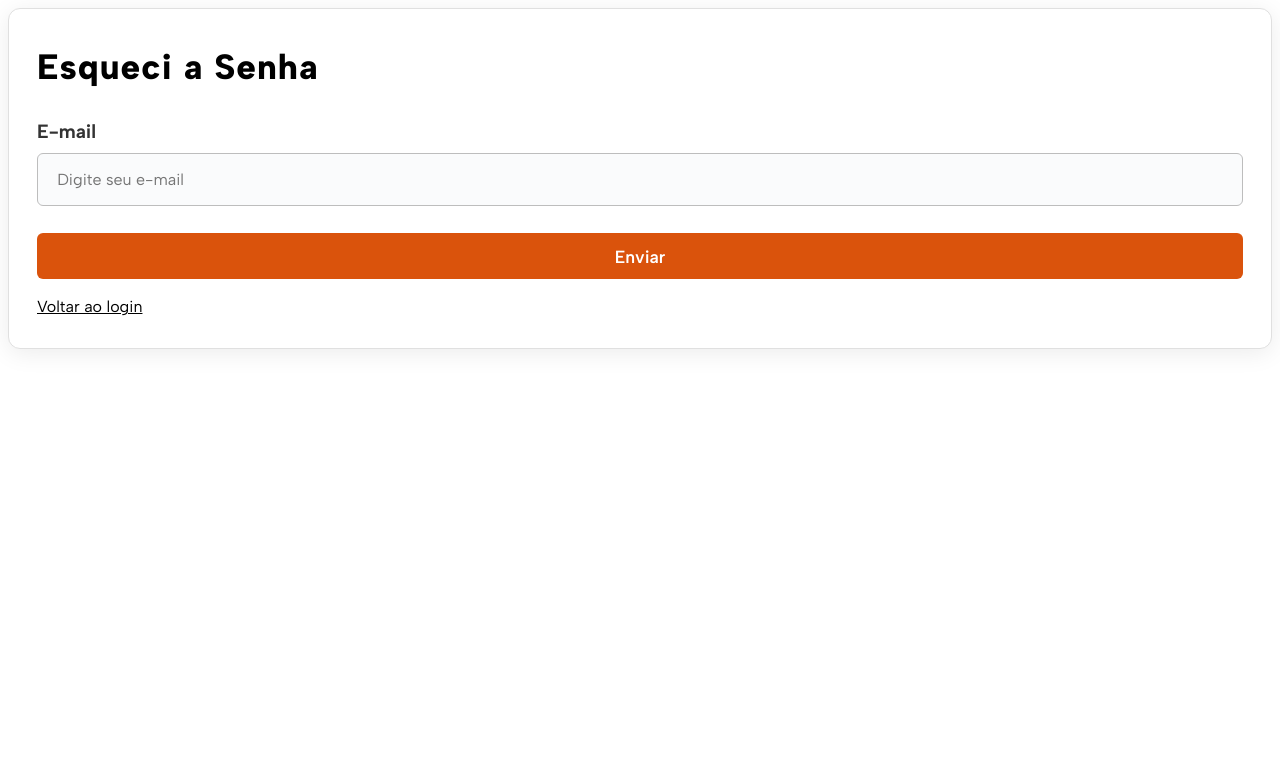
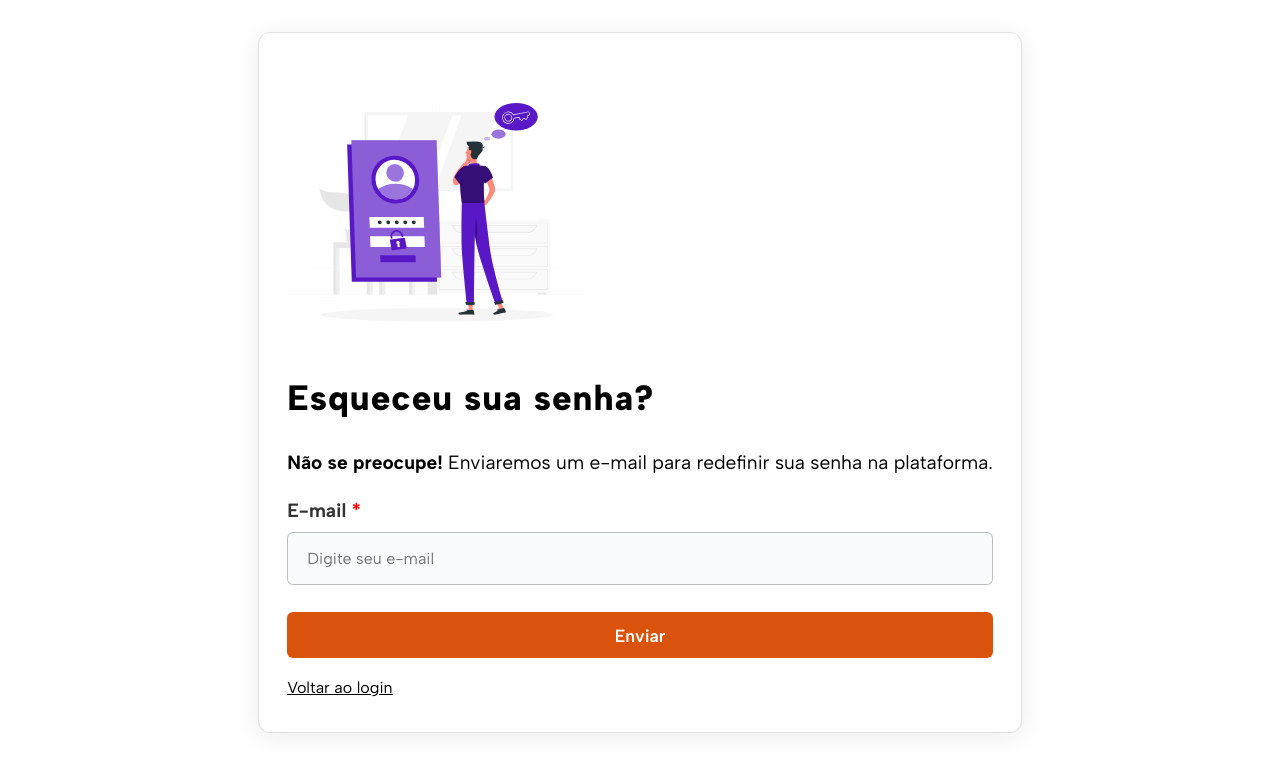
Before and after one commit to TheBugs-io/cadeasala-front, a React (Vite) app: page /forgot-password in a window 1280 px wide. Shown: the top 772 px of the page. Built offline with nearby package versions, Linux system fonts and the light colour scheme.

Commit message:
fix: passing image to container and using link react-router-dom

```diff
--- a/src/app/Features/ForgotPassword/ForgotPasswordForm.jsx
+++ b/src/app/Features/ForgotPassword/ForgotPasswordForm.jsx
@@ -1,5 +1,7 @@
 import { useState } from "react";
 import "../../styles/Login.css";
+import { Link } from "react-router-dom";
+import forgotPassword from "../../assets/forgot/Forgot password-rafiki.svg";
 
 const ForgotPasswordForm = ({ onLogin }) => {
   const [email, setEmail] = useState("");
@@ -10,11 +12,14 @@ const ForgotPasswordForm = ({ onLogin }) => {
   };
 
   return (
+    <div className="login-container">
     <form onSubmit={handleSubmit} className="form-container">
-      <div className="form-title">Esqueci a Senha</div>
+      <img src={forgotPassword} className="image-forms-container"></img>
+      <div className="form-title">Esqueceu sua senha?</div>
+      <p className="form-paragraph"><b>Não se preocupe!</b> Enviaremos um e-mail para redefinir sua senha na plataforma.</p>
       <div className="form-group">
         <label htmlFor="email" className="form-label">
-          E-mail
+          E-mail <span>*</span>
         </label>
         <input
           className="form-input"
@@ -30,11 +35,12 @@ const ForgotPasswordForm = ({ onLogin }) => {
         Enviar
       </button>
       <div className="form-link-group">
-        <button type="button" onClick={onLogin} className="form-link">
+        <Link to="/login" className="form-link">
           Voltar ao login
-        </button>
+        </Link>
       </div>
     </form>
+    </div>
   );
 };
 
--- a/src/app/Features/RegisterPage/RegisterForm.jsx
+++ b/src/app/Features/RegisterPage/RegisterForm.jsx
@@ -1,5 +1,6 @@
 import { useState } from "react";
 import "../../styles/Login.css";
+import { Link } from "react-router-dom";
 
 const RegisterForm = ({ onLogin }) => {
   const [email, setEmail] = useState("");
@@ -11,6 +12,7 @@ const RegisterForm = ({ onLogin }) => {
   };
 
   return (
+    <div className="login-container">
     <form onSubmit={handleSubmit} className="form-container">
       <div className="form-title">Registro</div>
       <div className="form-group">
@@ -45,11 +47,12 @@ const RegisterForm = ({ onLogin }) => {
         Registrar
       </button>
       <div className="form-link-group">
-        <button type="button" onClick={onLogin} className="form-link">
+        <Link to="/login" className="form-link">
           Já tenho conta
-        </button>
+        </Link>
       </div>
     </form>
+    </div>
   );
 };
 
```
